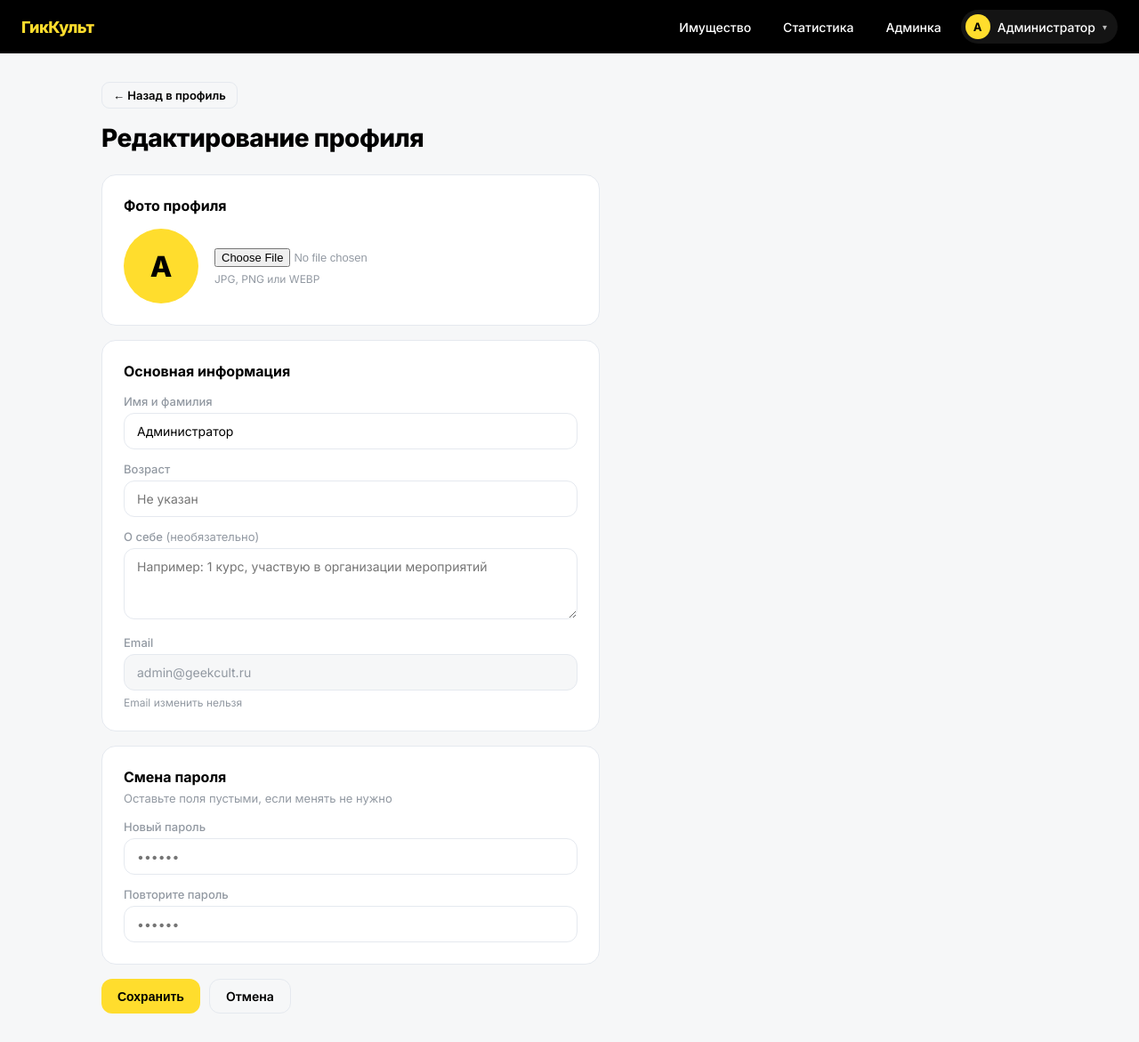
After one commit to Raz1el13/geekcult, a Flask app: page /profile/edit in a window 1280 px wide. The commit adds this page. Shown: the whole page at 89% size. Run offline with Flask 3, Linux system fonts and the light colour scheme; a user stored in the database is signed in.

Commit message:
user menu dropdown and profile editing

```diff
--- a/app.py
+++ b/app.py
@@ -30,7 +30,11 @@ def _migrate():
     # Добавляем недостающие колонки если их нет
     new_columns = {
         'users': [
-            ('is_admin', 'BOOLEAN DEFAULT FALSE NOT NULL'),
+            ('is_admin',    'BOOLEAN DEFAULT FALSE NOT NULL'),
+            ('age',         'INTEGER'),
+            ('about',       'VARCHAR(300)'),
+            ('avatar_data', 'BYTEA'),
+            ('avatar_mime', 'VARCHAR(50)'),
         ],
         'items': [
             ('holder_id',  'INTEGER'),
--- a/routes.py
+++ b/routes.py
@@ -312,6 +312,77 @@ def stats():
                            top_users=top_users)
 
 
+@main.route('/avatar/<int:user_id>')
+def user_avatar(user_id):
+    user = db.get_or_404(User, user_id)
+    if not user.avatar_data:
+        return Response(status=404)
+    return send_file(io.BytesIO(user.avatar_data),
+                     mimetype=user.avatar_mime or 'image/jpeg')
+
+
+@main.route('/profile/edit', methods=['GET', 'POST'])
+@login_required
+def edit_profile():
+    if request.method == 'POST':
+        name = request.form.get('name', '').strip()
+        if not name:
+            flash('Имя не может быть пустым')
+            return render_template('profile_edit.html')
+
+        current_user.name  = name
+        current_user.about = request.form.get('about', '').strip() or None
+
+        age_raw = request.form.get('age', '').strip()
+        if age_raw:
+            try:
+                age = int(age_raw)
+                current_user.age = age if 10 <= age <= 100 else None
+            except ValueError:
+                current_user.age = None
+        else:
+            current_user.age = None
+
+        # Смена пароля — только если оба поля заполнены
+        pwd  = request.form.get('password', '')
+        pwd2 = request.form.get('password2', '')
+        if pwd or pwd2:
+            if len(pwd) < 6:
+                flash('Пароль минимум 6 символов')
+                return render_template('profile_edit.html')
+            if pwd != pwd2:
+                flash('Пароли не совпадают')
+                return render_template('profile_edit.html')
+            current_user.set_password(pwd)
+
+        # Аватар
+        file = request.files.get('avatar')
+        if file and file.filename and allowed_file(file.filename):
+            ext = file.filename.rsplit('.', 1)[1].lower()
+            current_user.avatar_data = file.read()
+            current_user.avatar_mime = MIME_BY_EXT.get(ext, 'image/jpeg')
+
+        # Имя владельца в предметах на руках держим в актуальном виде
+        for it in Item.query.filter_by(holder_id=current_user.id).all():
+            it.holder = current_user.name
+
+        db.session.commit()
+        flash('Профиль обновлён')
+        return redirect(url_for('main.profile'))
+
+    return render_template('profile_edit.html')
+
+
+@main.route('/profile/avatar/delete', methods=['POST'])
+@login_required
+def delete_avatar():
+    current_user.avatar_data = None
+    current_user.avatar_mime = None
+    db.session.commit()
+    flash('Фото профиля удалено')
+    return redirect(url_for('main.edit_profile'))
+
+
 @main.route('/photo/<int:item_id>')
 def item_photo(item_id):
     item = db.get_or_404(Item, item_id)
--- a/templates/base.html
+++ b/templates/base.html
@@ -58,6 +58,98 @@
         }
         .nav-link:hover { background: rgba(255,255,255,.1); }
         .nav-link.active { background: var(--yellow); color: var(--black); }
+
+        /* ── USER MENU ── */
+        .user-menu { position: relative; }
+        .user-btn {
+            display: flex;
+            align-items: center;
+            gap: 8px;
+            background: rgba(255,255,255,.08);
+            border: none;
+            cursor: pointer;
+            color: var(--white);
+            font-family: inherit;
+            font-size: 14px;
+            font-weight: 500;
+            padding: 5px 12px 5px 5px;
+            border-radius: 999px;
+            transition: background .15s;
+        }
+        .user-btn:hover { background: rgba(255,255,255,.16); }
+        .user-ava {
+            width: 28px;
+            height: 28px;
+            border-radius: 50%;
+            object-fit: cover;
+            flex-shrink: 0;
+            display: block;
+        }
+        .user-ava-letter {
+            background: var(--yellow);
+            color: var(--black);
+            font-size: 13px;
+            font-weight: 700;
+            display: flex;
+            align-items: center;
+            justify-content: center;
+        }
+        .user-caret { font-size: 10px; opacity: .7; }
+
+        .user-dropdown {
+            position: absolute;
+            top: calc(100% + 8px);
+            right: 0;
+            min-width: 220px;
+            background: var(--white);
+            border: 1px solid var(--border);
+            border-radius: 14px;
+            box-shadow: 0 8px 28px rgba(0,0,0,.14);
+            padding: 6px;
+            opacity: 0;
+            visibility: hidden;
+            transform: translateY(-6px);
+            transition: opacity .15s, transform .15s, visibility .15s;
+            z-index: 200;
+        }
+        .user-menu.open .user-dropdown {
+            opacity: 1;
+            visibility: visible;
+            transform: translateY(0);
+        }
+        .user-dropdown-head {
+            padding: 10px 12px 12px;
+            border-bottom: 1px solid var(--border);
+            margin-bottom: 6px;
+        }
+        .user-dropdown-name {
+            font-size: 14px;
+            font-weight: 700;
+            color: var(--black);
+            line-height: 1.3;
+        }
+        .user-dropdown-mail {
+            font-size: 12px;
+            color: var(--muted);
+            margin-top: 2px;
+            word-break: break-all;
+        }
+        .user-dropdown-item {
+            display: block;
+            padding: 9px 12px;
+            font-size: 14px;
+            color: var(--black);
+            text-decoration: none;
+            border-radius: 9px;
+            transition: background .12s;
+        }
+        .user-dropdown-item:hover { background: var(--bg); }
+        .user-dropdown-sep {
+            height: 1px;
+            background: var(--border);
+            margin: 6px 0;
+        }
+        .user-dropdown-exit { color: #D93025; }
 
         /* ── LAYOUT ── */
         .container {
@@ -250,6 +342,9 @@
             .grid { grid-template-columns: 1fr; }
             nav { padding: 0 16px; }
             .nav-link { padding: 6px 10px; font-size: 13px; }
+            .user-name { display: none; }
+            .user-btn { padding: 4px; }
+            .user-dropdown { min-width: 200px; }
             .tbl { display: block; overflow-x: auto; }
             .form-row { flex-direction: column; }
         }
@@ -266,14 +361,55 @@
             {% if current_user.is_admin %}
                 <a href="/admin" class="nav-link {% if request.path == '/admin' %}active{% endif %}">Админка</a>
             {% endif %}
-            <a href="/profile" class="nav-link {% if request.path == '/profile' %}active{% endif %}">{{ current_user.name.split()[0] }}</a>
-            <a href="/logout"  class="nav-link">Выйти</a>
+
+            <div class="user-menu" id="user-menu">
+                <button class="user-btn" onclick="toggleUserMenu(event)">
+                    {% if current_user.has_avatar %}
+                        <img src="{{ url_for('main.user_avatar', user_id=current_user.id) }}" class="user-ava">
+                    {% else %}
+                        <span class="user-ava user-ava-letter">{{ current_user.initial }}</span>
+                    {% endif %}
+                    <span class="user-name">{{ current_user.name.split()[0] }}</span>
+                    <span class="user-caret">▾</span>
+                </button>
+
+                <div class="user-dropdown">
+                    <div class="user-dropdown-head">
+                        <p class="user-dropdown-name">{{ current_user.name }}</p>
+                        <p class="user-dropdown-mail">{{ current_user.email }}</p>
+                    </div>
+                    <a href="/profile" class="user-dropdown-item">Мой профиль</a>
+                    <a href="/profile/edit" class="user-dropdown-item">Редактировать</a>
+                    {% if current_user.is_admin %}
+                    <a href="/admin" class="user-dropdown-item">Админ-панель</a>
+                    {% endif %}
+                    <div class="user-dropdown-sep"></div>
+                    <a href="/logout" class="user-dropdown-item user-dropdown-exit">Выйти</a>
+                </div>
+            </div>
         {% else %}
             <a href="/login"    class="nav-link {% if request.path == '/login' %}active{% endif %}">Войти</a>
             <a href="/register" class="nav-link" style="background:var(--yellow);color:var(--black)">Регистрация</a>
         {% endif %}
     </div>
 </nav>
+
+<script>
+function toggleUserMenu(e) {
+    e.stopPropagation();
+    document.getElementById('user-menu').classList.toggle('open');
+}
+document.addEventListener('click', function () {
+    var m = document.getElementById('user-menu');
+    if (m) m.classList.remove('open');
+});
+document.addEventListener('keydown', function (e) {
+    if (e.key === 'Escape') {
+        var m = document.getElementById('user-menu');
+        if (m) m.classList.remove('open');
+    }
+});
+</script>
 
 <div class="container">
     {% with messages = get_flashed_messages() %}
--- /dev/null
+++ b/templates/profile_edit.html
@@ -0,0 +1,104 @@
+{% extends "base.html" %}
+{% block title %}Редактирование профиля — ГикКульт{% endblock %}
+{% block content %}
+
+<a href="/profile" class="btn btn-ghost btn-sm" style="margin-bottom:16px">← Назад в профиль</a>
+
+<div style="max-width:560px">
+    <h1 class="page-title">Редактирование профиля</h1>
+
+    <form method="POST" action="/profile/edit" enctype="multipart/form-data">
+
+        <!-- Фото -->
+        <div class="card" style="margin-bottom:16px">
+            <p style="font-size:16px;font-weight:700;margin-bottom:16px">Фото профиля</p>
+
+            <div style="display:flex;align-items:center;gap:18px;flex-wrap:wrap">
+                {% if current_user.has_avatar %}
+                    <img src="{{ url_for('main.user_avatar', user_id=current_user.id) }}"
+                         style="width:84px;height:84px;border-radius:50%;object-fit:cover;border:1px solid var(--border);flex-shrink:0">
+                {% else %}
+                    <div style="width:84px;height:84px;border-radius:50%;background:var(--yellow);display:flex;align-items:center;justify-content:center;font-size:32px;font-weight:800;flex-shrink:0">
+                        {{ current_user.initial }}
+                    </div>
+                {% endif %}
+
+                <div style="flex:1;min-width:200px">
+                    <input type="file" name="avatar" accept="image/*"
+                           style="width:100%;font-size:13px;color:var(--muted)">
+                    <p class="muted" style="font-size:12px;margin-top:6px">
+                        JPG, PNG или WEBP
+                    </p>
+                </div>
+            </div>
+        </div>
+
+        <!-- Основное -->
+        <div class="card" style="margin-bottom:16px">
+            <p style="font-size:16px;font-weight:700;margin-bottom:16px">Основная информация</p>
+
+            <div style="margin-bottom:14px">
+                <label>Имя и фамилия</label>
+                <input type="text" name="name" class="input" style="width:100%"
+                       value="{{ current_user.name }}" required>
+            </div>
+
+            <div style="margin-bottom:14px">
+                <label>Возраст</label>
+                <input type="number" name="age" class="input" style="width:100%"
+                       min="10" max="100" placeholder="Не указан"
+                       value="{{ current_user.age or '' }}">
+            </div>
+
+            <div style="margin-bottom:14px">
+                <label>О себе <span class="muted" style="font-weight:400">(необязательно)</span></label>
+                <textarea name="about" class="input"
+                          style="width:100%;min-height:80px;resize:vertical;font-family:inherit"
+                          placeholder="Например: 1 курс, участвую в организации мероприятий">{{ current_user.about or '' }}</textarea>
+            </div>
+
+            <div>
+                <label>Email</label>
+                <input type="email" class="input" style="width:100%;background:var(--bg);color:var(--muted)"
+                       value="{{ current_user.email }}" disabled>
+                <p class="muted" style="font-size:12px;margin-top:6px">Email изменить нельзя</p>
+            </div>
+        </div>
+
+        <!-- Пароль -->
+        <div class="card" style="margin-bottom:16px">
+            <p style="font-size:16px;font-weight:700;margin-bottom:6px">Смена пароля</p>
+            <p class="muted" style="font-size:13px;margin-bottom:16px">
+                Оставьте поля пустыми, если менять не нужно
+            </p>
+
+            <div style="margin-bottom:14px">
+                <label>Новый пароль</label>
+                <input type="password" name="password" class="input" style="width:100%"
+                       placeholder="••••••" autocomplete="new-password">
+            </div>
+
+            <div>
+                <label>Повторите пароль</label>
+                <input type="password" name="password2" class="input" style="width:100%"
+                       placeholder="••••••" autocomplete="new-password">
+            </div>
+        </div>
+
+        <div style="display:flex;gap:10px;flex-wrap:wrap">
+            <button type="submit" class="btn btn-primary">Сохранить</button>
+            <a href="/profile" class="btn btn-ghost">Отмена</a>
+        </div>
+    </form>
+
+    {% if current_user.has_avatar %}
+    <form method="POST" action="/profile/avatar/delete" style="margin-top:12px"
+          onsubmit="return confirm('Удалить фото профиля?')">
+        <button type="submit" class="btn btn-ghost btn-sm" style="color:#D93025">
+            Удалить фото профиля
+        </button>
+    </form>
+    {% endif %}
+</div>
+
+{% endblock %}
```
Also changed, not shown: models.py (+18 -6 lines), templates/_item_actions.html (deleted, +0 -20 lines), templates/my_items.html (deleted, +0 -55 lines), templates/profile.html (+27 -7 lines), 1 other file.
